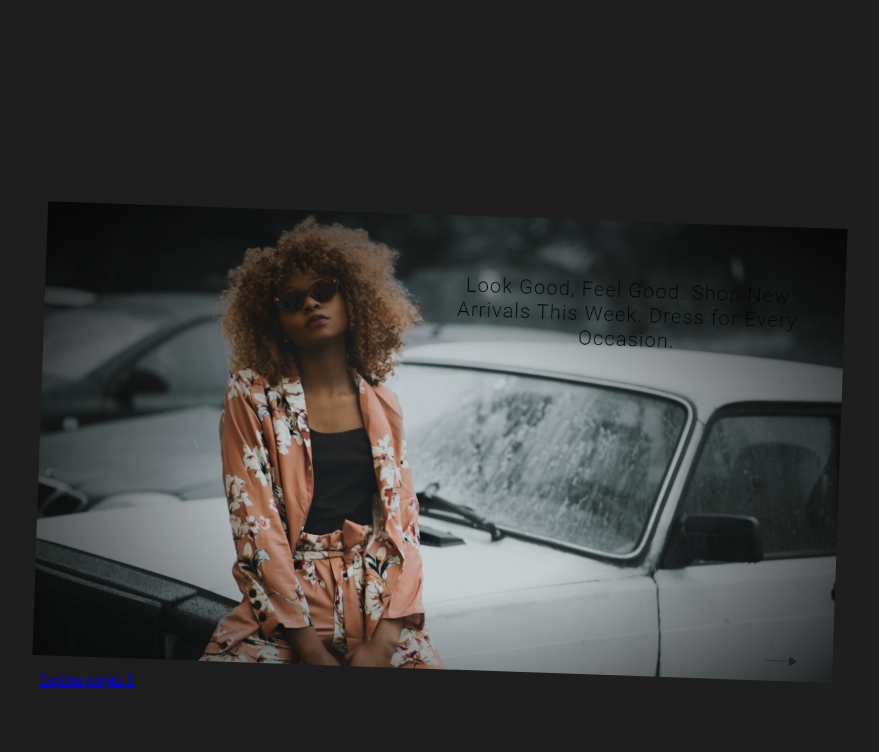
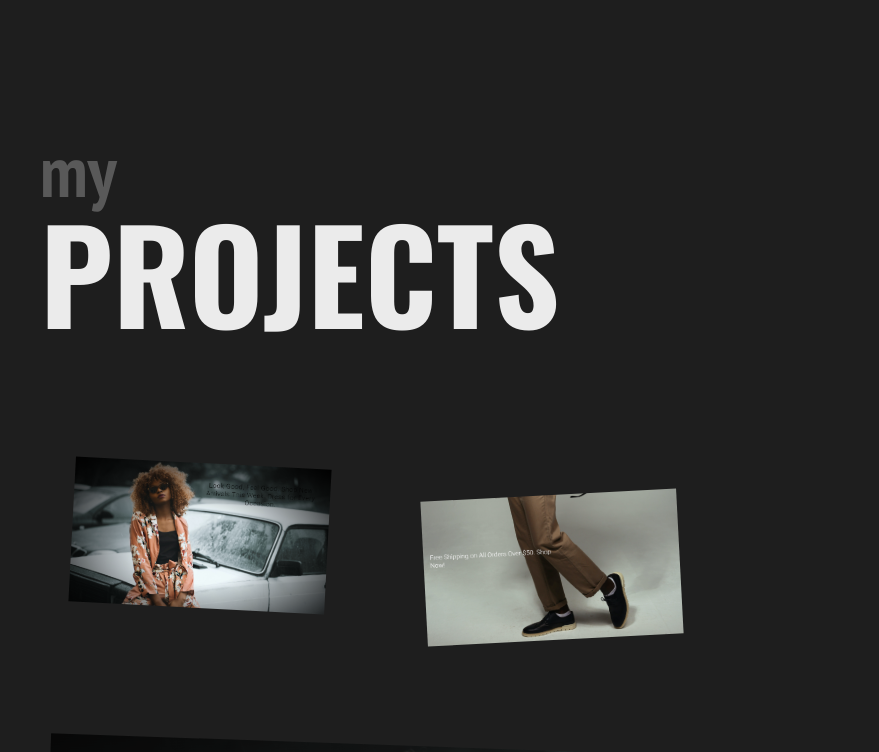
Before and after one commit to iefniar/iefniar.github.io, a React (Create React App) app: page / in a window 1280 px wide. Shown: the part 1840-2592 px from the top of the page, without its empty margins (56-935 px from the left). Built offline with nearby package versions, Linux system fonts and the light colour scheme.

Commit message:
projects section design started

```diff
--- a/src/App.js
+++ b/src/App.js
@@ -8,9 +8,8 @@ const App = () => {
     <Routes>
       <Route path="/" element={<HomePage />} />
       <Route path="/project-1" element={<MainContent />} />
-
+      <Route path="/project-2" element={<MainContent />} />
     </Routes>
-
   );
 }
 
--- a/src/components/Card.js
+++ b/src/components/Card.js
@@ -1,15 +1,15 @@
 import classes from "./Card.module.css";
 import { Link } from 'react-router-dom';
 
-const Card = ({image, icon}) => {
+const Card = ({image, link}) => {
   return (
     <div className={classes.container}>
-      <Link to='/project-1' onClick={()=>{console.log('image clicked')}}>
+      <Link to={link}>
         <img className={classes['preview-img']} src={image} alt="project preview" />
       </Link>
-      <Link to='' onClick={()=>{console.log('icon clicked')}}>
-        <img className={classes['icon-bottom']} src={icon} alt="icon at the bottom" />
-      </Link>
+      <div className={`${classes['text-type-1']} ${classes['text-over-image']}`}>
+        Go to
+      </div>
     </div>
   );
 }
--- a/src/components/Card.module.css
+++ b/src/components/Card.module.css
@@ -10,6 +10,24 @@
     --color-minimalist-700: #595959;
     --color-minimalist-800: #404040;
     --color-minimalist-900: #1E1E1E;
+}
+
+.text-type-1{
+    font-family: "PT Sans Narrow", sans-serif;
+    font-size: 72px;
+    font-weight: 700;
+    text-transform: lowercase;
+    line-height: 1;
+    color: var(--color-minimalist-200);
+}
+
+.text-type-2{
+    font-family: "Oswald", sans-serif;
+    font-size: 128px;
+    font-weight: 700;
+    text-transform: lowercase;
+    line-height: 1;
+    color: var(--color-minimalist-200);
 }
 
 .container{
@@ -41,15 +59,14 @@
     object-fit: cover;
 }
 
-.icon-bottom{
-    display: block;
-    width: 40px;
+.text-over-image{
     position: absolute;
-    bottom: 0;
-    right: 2rem;
+    top: 40%;
+    left: 40%;
+    opacity: 0;
     transition: all 300ms ease-in-out;
 }
 
-.container:hover>a>img.icon-bottom{
-    width: 70px;
+.container:hover .text-over-image, .container:focus .text-over-image{
+    opacity: 1;
 }
--- a/src/pages/homePage/pageSections/About.module.css
+++ b/src/pages/homePage/pageSections/About.module.css
@@ -33,6 +33,7 @@
 
 .about-me-container{
     margin: 80px;
+    margin-bottom: 0;
     padding: 80px 0;
     display: grid;
     column-gap: 1rem;
@@ -68,7 +69,7 @@
     padding-top: 160px;
     display: flex;
     flex-direction: column;
-    grid-column: 1 / 4;
+    grid-column: 2 / 5;
 }
 
 .first-group, .second-group{
--- a/src/pages/homePage/pageSections/Projects.js
+++ b/src/pages/homePage/pageSections/Projects.js
@@ -1,22 +1,50 @@
-import { forwardRef } from 'react';
+import { forwardRef, useState } from 'react';
 import { Link } from 'react-router-dom';
 import Card from '../../../components/Card';
 import classes from './Projects.module.css';
 import Project1 from '../../../img/project-1.png';
 import Project2 from '../../../img/project-2.png';
-import ArrorRight from '../../../icons/lets-icons_arrow-right-long-light.svg';
 
 const Projects = (props, ref) => {
+  const [mainCardItem, setMainCardItem] = useState({
+    cardImage: Project1,
+    cardLink: '/project-1'
+  });
+
   return (
     <div className={classes['projects-container']} ref={ref}>
+      <div className={classes['text-area']}>
+        <div className={classes['text-type-1']}>
+          my
+        </div>
+        <div className={classes['text-type-2']}>
+          projects
+        </div>
+      </div>
       <div className={classes['card-area']}>
-        <Card image={Project1} icon={ArrorRight} />
-        <Link to='/project-1'>Explore project 1</Link>
+        <div className={classes['small-card-items']}>
+          <Link to='' onClick={()=>{
+            setMainCardItem({
+              cardImage: Project1,
+              cardLink: '/project-1'
+            })
+          }}>
+            <img className={classes['small-img']} src={Project1} alt="project 1 small preview" id='img-1' />
+          </Link>
+          <Link to='' onClick={()=>{
+            setMainCardItem({
+              cardImage: Project2,
+              cardLink: '/project-2'
+            })
+          }}>
+            <img className={classes['small-img']} src={Project2} alt="project 2 small preview" id='img-2' />
+          </Link>
+        </div>
+        <div className={classes['main-card']}>
+          <Card image={mainCardItem.cardImage} link={mainCardItem.cardLink} />
+        </div>
       </div>
 
-      <div className={classes['text-area']}>
-
-      </div>
     </div>
   );
 }
--- a/src/pages/homePage/pageSections/Projects.module.css
+++ b/src/pages/homePage/pageSections/Projects.module.css
@@ -12,6 +12,24 @@
     --color-minimalist-900: #1E1E1E;
 }
 
+.text-type-1{
+    font-family: "PT Sans Narrow", sans-serif;
+    font-size: 72px;
+    font-weight: 700;
+    text-transform: lowercase;
+    line-height: 1;
+    color: var(--color-minimalist-700);
+}
+
+.text-type-2{
+    font-family: "Oswald", sans-serif;
+    font-size: 128px;
+    font-weight: 700;
+    text-transform: uppercase;
+    line-height: 1;
+    color: var(--color-minimalist-200);
+}
+
 .projects-container{
     margin: 80px;
     padding: 80px 0;
@@ -21,9 +39,41 @@
 }
 
 .card-area{
+    grid-column: 1 / -1;
+    margin-top: 5rem;
 
 }
 
+.small-card-items{
+    display: flex;
+    gap: 2rem;
+    margin-bottom: 2rem;
+}
+
+.small-card-items>a:hover, .small-card-items>a:focus{
+    cursor: pointer;
+}
+
+.small-img{
+    padding: 2rem;
+    min-height: 80px;
+    max-width: 320px;
+    display: block;
+    object-fit: cover;
+    transform: rotateZ(3deg);
+}
+
+.small-card-items>a:nth-child(2)>img{
+    margin-top: 2rem;
+    transform: rotateZ(-3deg);
+}
+
+.main-card{
+    margin-top: 5rem;
+    transition: all 250ms ease-in-out;
+}
+
 .text-area{
+    grid-column: 1 / -1;
 
 }
```
